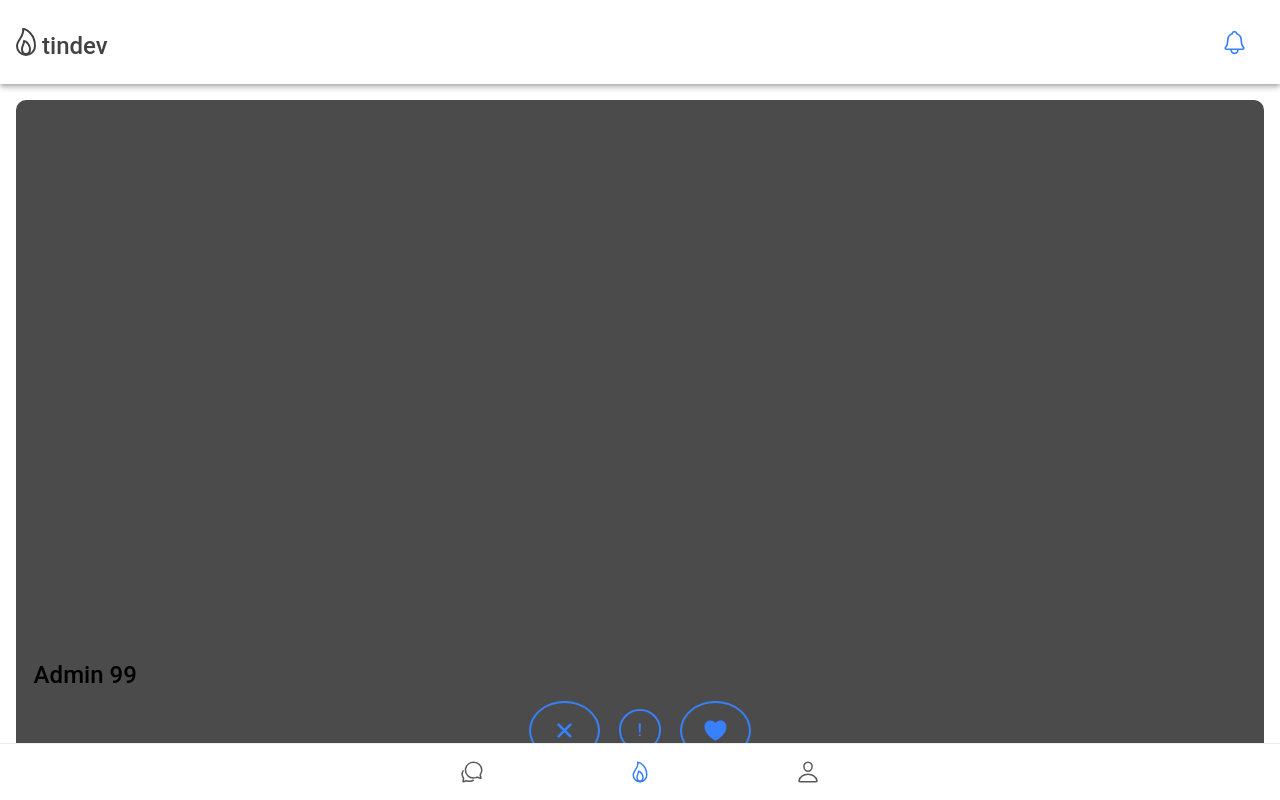
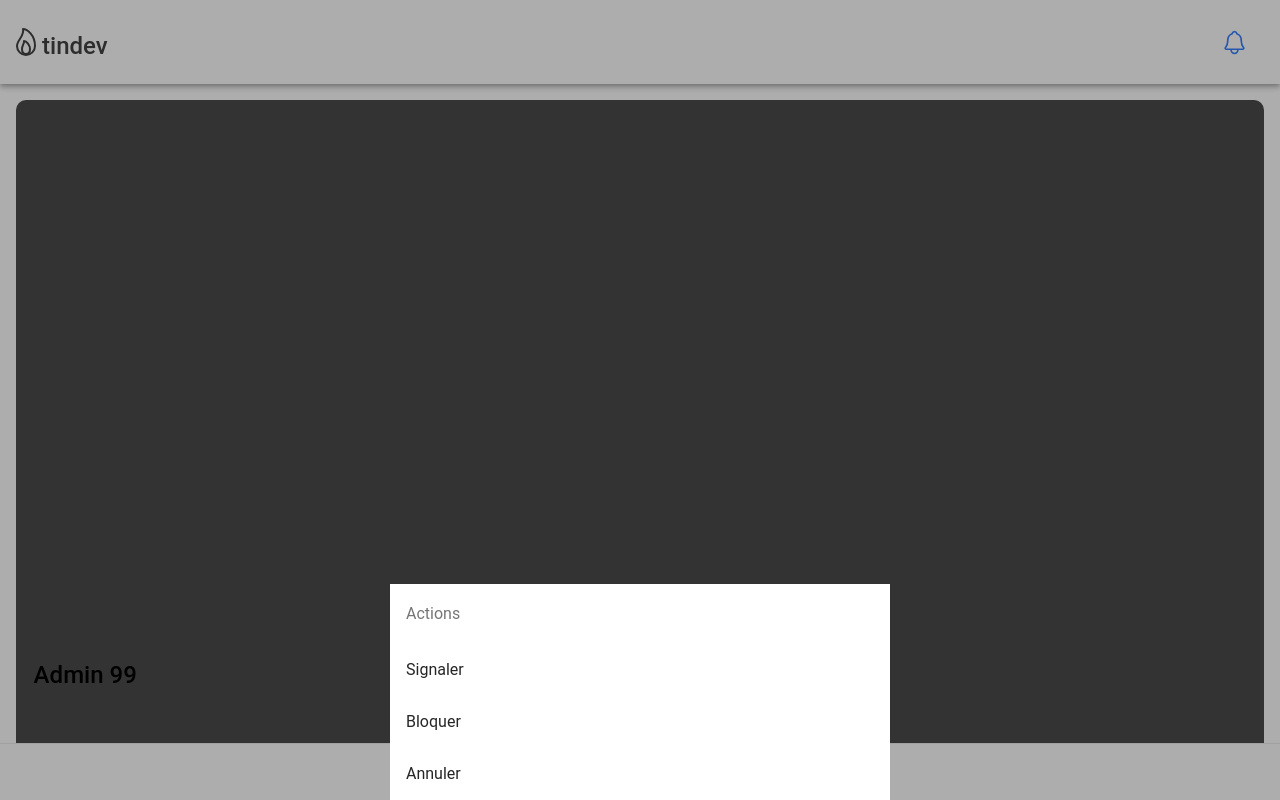
Before and after one commit to mickaelrebeau/Tindev, a React (Vite) app: page /tabs/home in a window 1280 px wide. Both pictures are taken after a click on the element 639 px from the left and 730 px from the top of the page. Built offline with nearby package versions, Linux system fonts and the light colour scheme.

Commit message:
Action Sheet Block and Signal

```diff
--- a/src/pages/Tabs/Home/HomePage.tsx
+++ b/src/pages/Tabs/Home/HomePage.tsx
@@ -1,4 +1,4 @@
-import { IonButton, IonContent, IonHeader, IonIcon, IonToolbar } from "@ionic/react";
+import { IonActionSheet, IonButton, IonContent, IonHeader, IonIcon, IonToolbar } from "@ionic/react";
 import flamme from '../../../assets/flame-outline.svg'
 import notif from '../../../assets/notifications-outline.svg'
 import heart from '../../../assets/heart.svg'
@@ -33,7 +33,7 @@ export default function HomePage() {
             <IonButton fill="outline" size="large" className="home-lareg-btn">
               <IonIcon icon={skip}></IonIcon>
             </IonButton>
-            <IonButton fill="outline" size="small" className="home-small-btn">
+            <IonButton id="open-action-sheet" fill="outline" size="small" className="home-small-btn">
               <IonIcon icon={alert}></IonIcon>
             </IonButton>
             <IonButton fill="outline" size="large" className="home-lareg-btn">
@@ -42,6 +42,34 @@ export default function HomePage() {
           </div>
         </div>
       </IonContent>
+
+      <IonActionSheet
+        trigger="open-action-sheet"
+        header="Actions"
+        buttons={[
+          {
+            text: 'Signaler',
+            role: 'destructive',
+            data: {
+              action: 'delete',
+            },
+          },
+          {
+            text: 'Bloquer',
+            role: 'destructive',
+            data: {
+              action: 'delete',
+            },
+          },
+          {
+            text: 'Annuler',
+            role: 'cancel',
+            data: {
+              action: 'cancel',
+            },
+          },
+        ]}
+      ></IonActionSheet>
     </>
   );
 }
```
